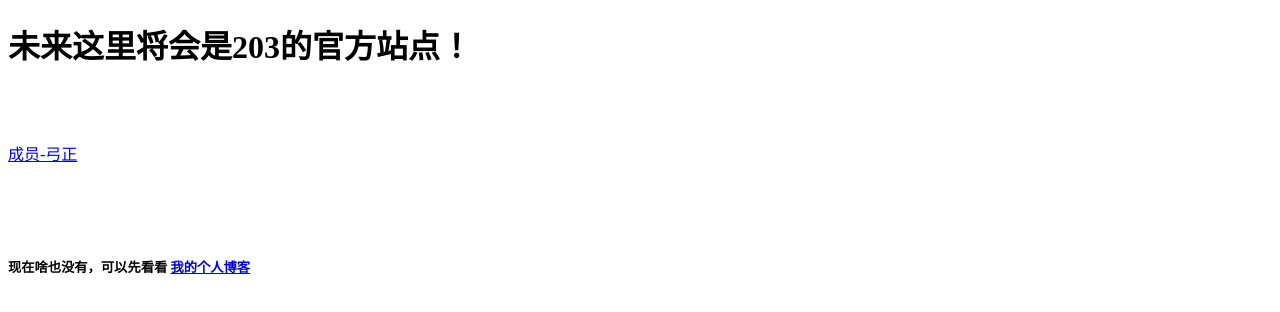
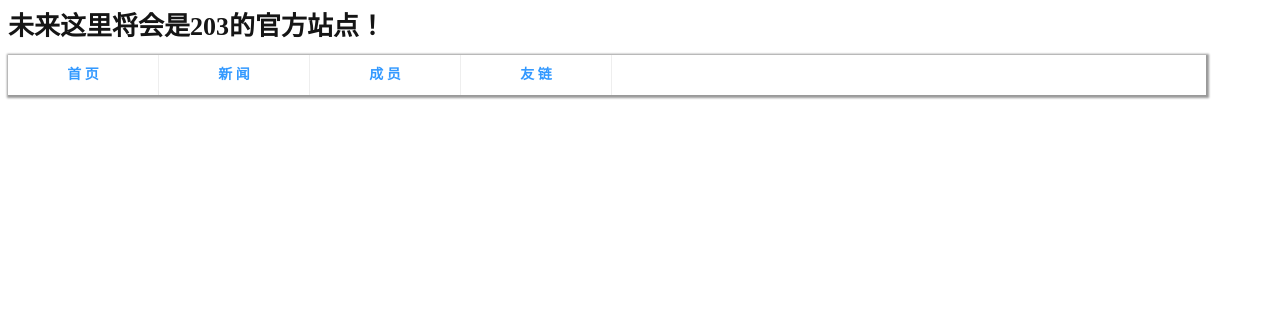
Before and after one commit to gz4nna/203official, a plain HTML site: page index.html in a window 1280 px wide. Drawn offline with Linux system fonts and the light colour scheme.

Commit message:
Update index.html

```diff
--- a/index.html
+++ b/index.html
@@ -1,25 +1,56 @@
 <!DOCTYPE html>
 <html>
     <head>
-
+        <link rel="stylesheet" type="text/css" href="index.css">
     </head>
     <body>
         <h1>
             未来这里将会是203的官方站点！
         </h1>
-        <br>
-        <br>
-            <p>
-                <a href="./members/gongzheng.html">成员-弓正</a>
-            </p>
-        <br>
-        <br>
-        <br>
-        <h5>
-            现在啥也没有，可以先看看
-            <a href="http://gzblog.top">
-                我的个人博客
-            </a>
-        </h5>
+        <div class="drow" style="height:40px;width:1198px;box-shadow:1px 1px 2px 2px #999999;margin-bottom:10px;">
+            <div class="dcol" style="width:1000px;">
+                <div class="topmenuo">
+                    <ul class="topmenuo1">
+                        <li class="topmenuo3">
+                            <a style="width:150px;">&nbsp;首&nbsp;页&nbsp;</a>
+                        </li>
+                        <li class="topmenuo3">
+                            <a style="width:150px;">&nbsp;新&nbsp;闻&nbsp;</a>
+                        </li>
+                        <li class="topmenuo3">
+                            <a style="width:150px;" onclick="displaymembersul()">&nbsp;成&nbsp;员&nbsp;</a>
+                            <ul id="topmenumembers" class="topmenuo2" style="display: none;">
+                                <li>
+                                    <a >坩锅花菜</a>
+                                </li>
+                                <li>
+                                    <a >米饭好好吃</a>
+                                </li>
+                                <li>
+                                    <a href="./members/gongzheng.html">弓正Anna</a>
+                                </li>
+                                <li>
+                                    <a >the浩</a>
+                                </li>
+                            </ul>
+                        </li>
+                        <li class="topmenuo3">
+                            <a style="width: 150px;">&nbsp;友&nbsp;链&nbsp;</a>
+                        </li>
+                    </ul>
+                </div>
+            </div>
+        </div>
+        <script>
+            function displaymembersul(){
+                var memberbutton = document.getElementById("topmenumembers")
+                if(memberbutton.style.display=="none"){
+                    memberbutton.style.display="block";
+                }
+                else{
+                    memberbutton.style.display="none";
+                }
+            }
+        </script>
     </body>
 </html>
```
